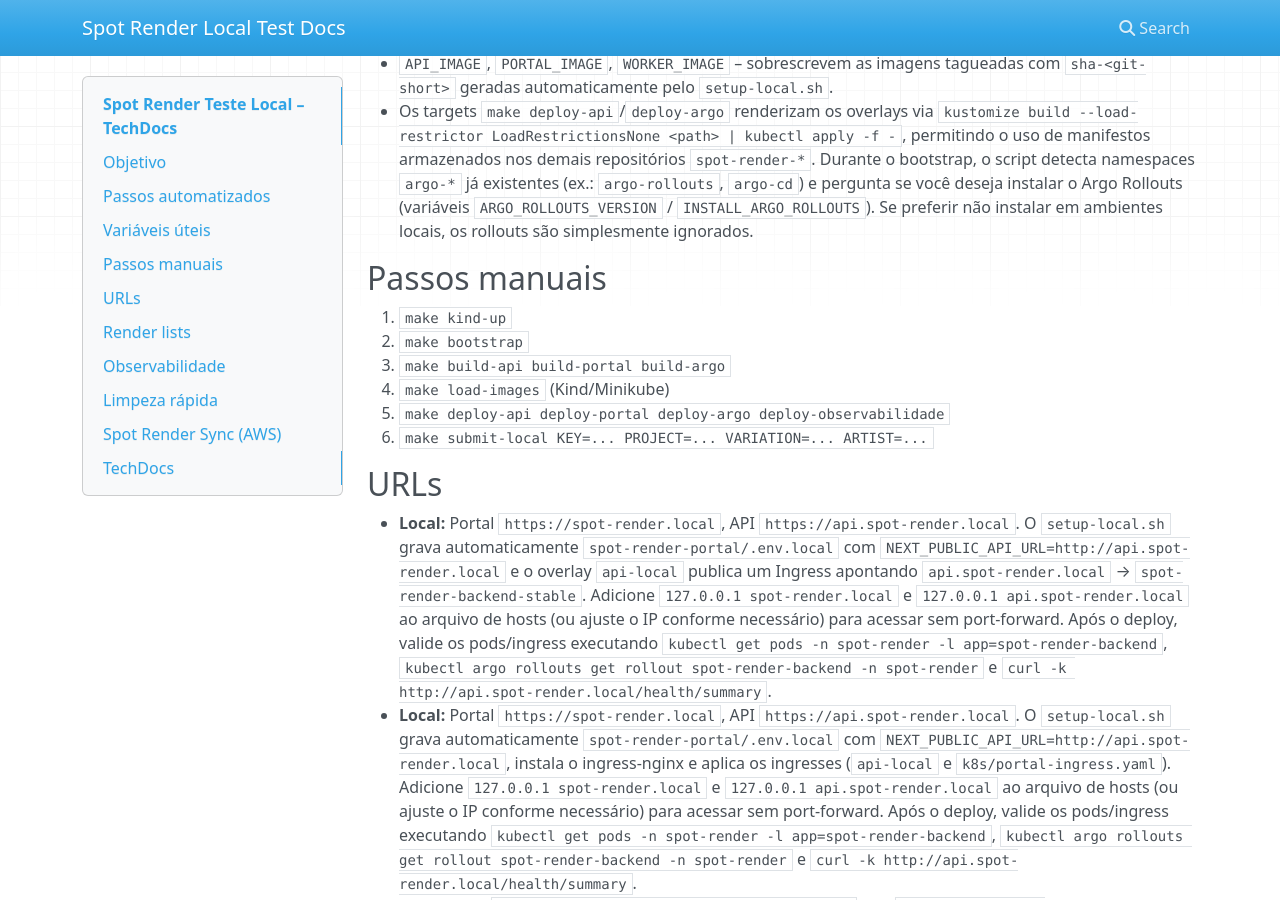
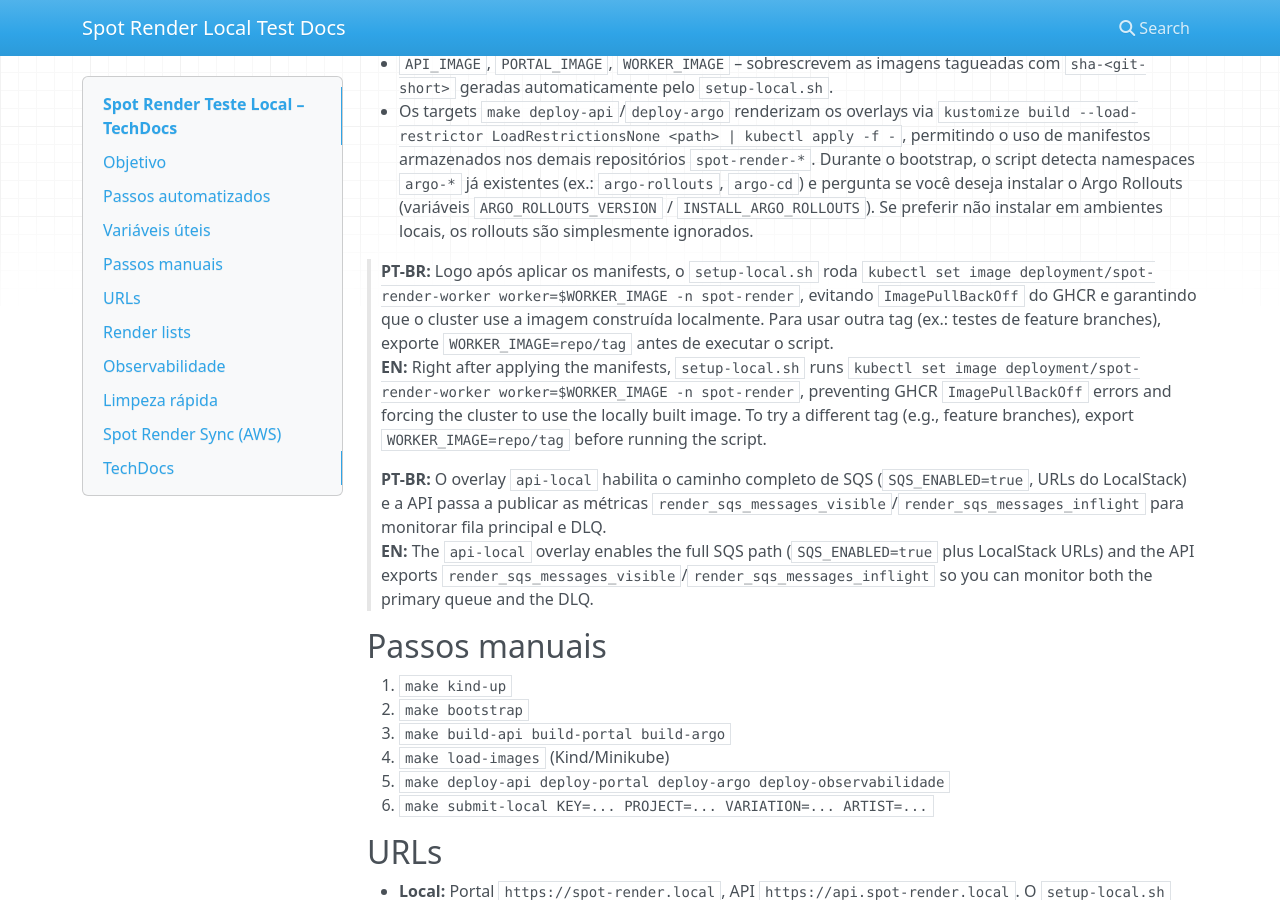
Before and after one commit to raafa001/spot-render-teste-local, an MkDocs documentation site: the page built from docs/index.md, in a window 1280 px wide and 900 px high, scrolled down 731 px. Built offline with MkDocs 1.6.1, drawn with Linux system fonts in a browser that asks for light colours; nearby versions of some CDN libraries.

Commit message:
chore(local): wire SQS envs and worker image patch

```diff
--- a/docs/index.md
+++ b/docs/index.md
@@ -24,6 +24,12 @@
 - `HOST_STORAGE_ROOT=<path>` – diretório local compartilhado com o cluster.
 - `API_IMAGE`, `PORTAL_IMAGE`, `WORKER_IMAGE` – sobrescrevem as imagens tagueadas com `sha-<git-short>` geradas automaticamente pelo `setup-local.sh`.
 - Os targets `make deploy-api`/`deploy-argo` renderizam os overlays via `kustomize build --load-restrictor LoadRestrictionsNone <path> | kubectl apply -f -`, permitindo o uso de manifestos armazenados nos demais repositórios `spot-render-*`. Durante o bootstrap, o script detecta namespaces `argo-*` já existentes (ex.: `argo-rollouts`, `argo-cd`) e pergunta se você deseja instalar o Argo Rollouts (variáveis `ARGO_ROLLOUTS_VERSION` / `INSTALL_ARGO_ROLLOUTS`). Se preferir não instalar em ambientes locais, os rollouts são simplesmente ignorados.
+
+> **PT-BR:** Logo após aplicar os manifests, o `setup-local.sh` roda `kubectl set image deployment/spot-render-worker worker=$WORKER_IMAGE -n spot-render`, evitando `ImagePullBackOff` do GHCR e garantindo que o cluster use a imagem construída localmente. Para usar outra tag (ex.: testes de feature branches), exporte `WORKER_IMAGE=repo/tag` antes de executar o script.
+> **EN:** Right after applying the manifests, `setup-local.sh` runs `kubectl set image deployment/spot-render-worker worker=$WORKER_IMAGE -n spot-render`, preventing GHCR `ImagePullBackOff` errors and forcing the cluster to use the locally built image. To try a different tag (e.g., feature branches), export `WORKER_IMAGE=repo/tag` before running the script.
+
+> **PT-BR:** O overlay `api-local` habilita o caminho completo de SQS (`SQS_ENABLED=true`, URLs do LocalStack) e a API passa a publicar as métricas `render_sqs_messages_visible`/`render_sqs_messages_inflight` para monitorar fila principal e DLQ.
+> **EN:** The `api-local` overlay enables the full SQS path (`SQS_ENABLED=true` plus LocalStack URLs) and the API exports `render_sqs_messages_visible`/`render_sqs_messages_inflight` so you can monitor both the primary queue and the DLQ.
 
 ## Passos manuais
 1. `make kind-up`
```
Also changed, not shown: README.md (+6 -0 lines), 3 other files.
